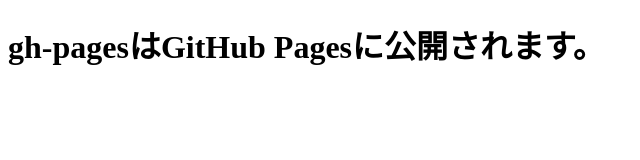
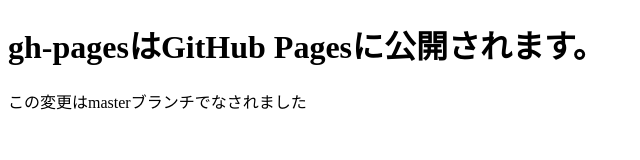
Before and after one commit to thinkingflower/git-study, a plain HTML site: page index.html in a window 1280 px wide. Shown: the whole page, without its empty margins (0-640 px from the left). Drawn offline with Linux system fonts and the light colour scheme.

Commit message:
change at master branch

```diff
--- a/index.html
+++ b/index.html
@@ -8,5 +8,6 @@
 </head>
 <body>
     <h1>gh-pagesはGitHub Pagesに公開されます。</h1>
+    <p>この変更はmasterブランチでなされました</p>
 </body>
 </html>
```
